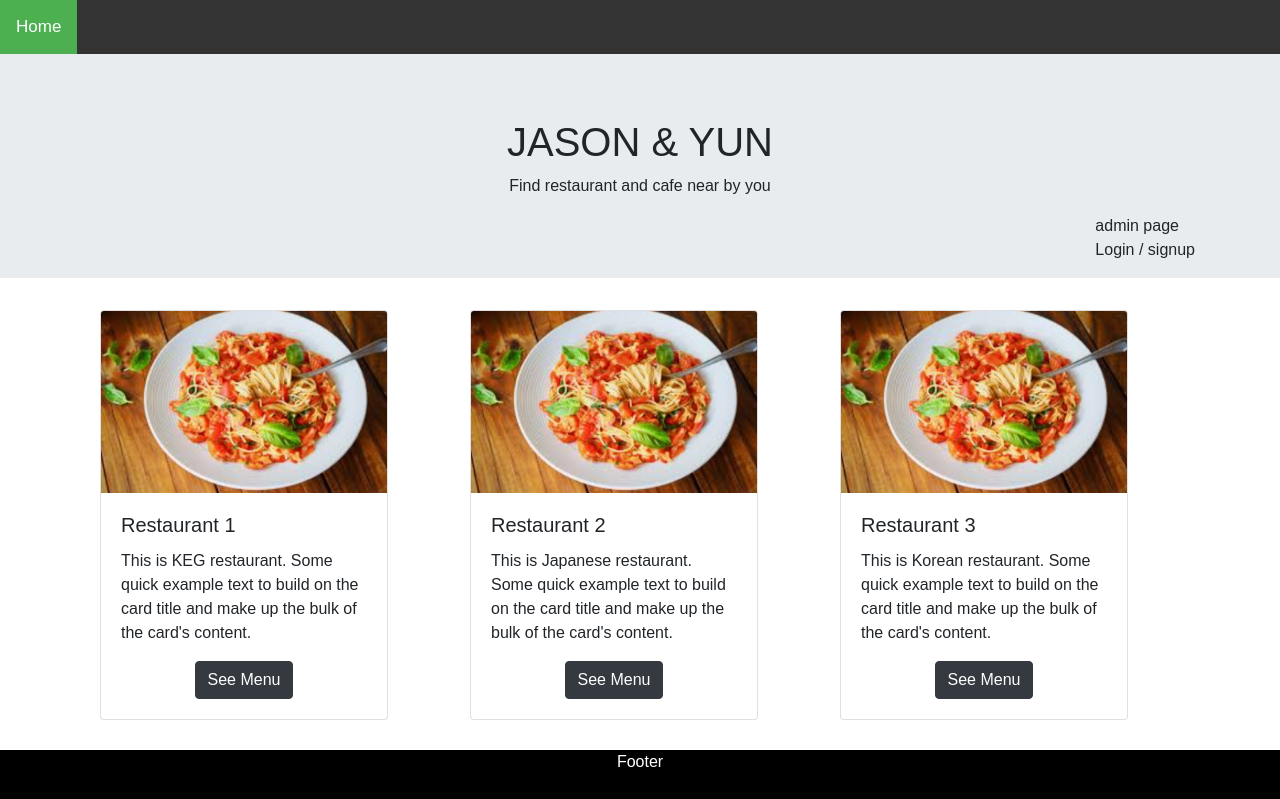
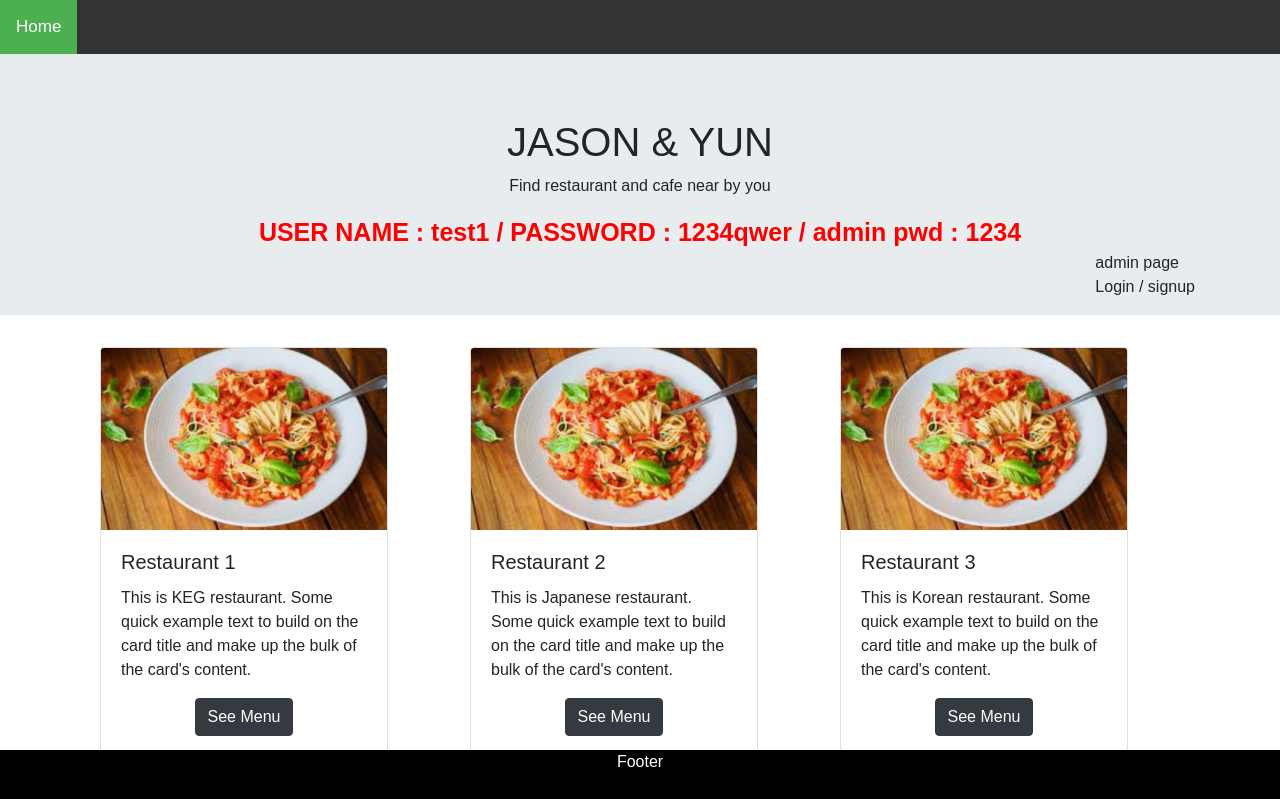
Before and after one commit to SangwookYun/ISA_Project_front_end, a PHP site: page / in a window 1280 px wide. Shown: the top 799 px of the page. Run offline with PHP 8.4, Linux system fonts and the light colour scheme.

Commit message:
push final

```diff
--- a/css/style.css
+++ b/css/style.css
@@ -83,6 +83,7 @@ body {
     text-align: center;
     font-weight: bold;
     font-size:25px;
+    color:red;
   }
   .menu_item {
     float:left;
--- a/index.html
+++ b/index.html
@@ -32,7 +32,7 @@
     <div class="container">
       <h1  id="main_title"> JASON & YUN</h1>
       <p id="main_desc">Find restaurant and cafe near by you</p>
-      <div id="user_name"></div>
+      <div id="user_name"> USER NAME : test1 /  PASSWORD : 1234qwer / admin pwd : 1234</div>
       <div id="admin_login_wrapper">
         <a id="main_admin" onclick="admin_open()">admin page</a>
         <a id="login" onclick="login()">Login</a>     /   <a id="signup" onclick="signup()">signup</a>
```
